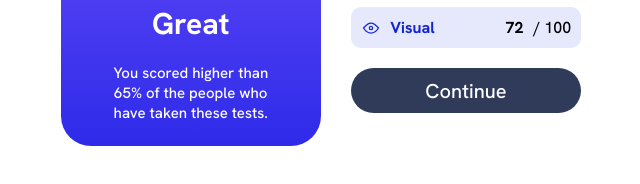
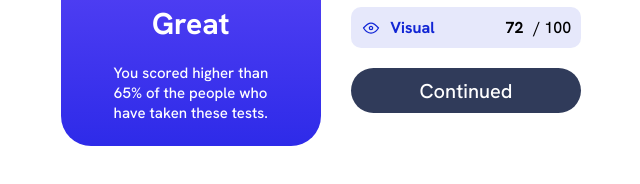
Before and after one commit to Hameedahdevelops/rscm, a plain HTML site: page index.html in a window 1280 px wide. Shown: the part 364-548 px from the top of the page, 314-954 px from the left. Drawn offline with Linux system fonts and the light colour scheme.

Commit message:
struggled commit

```diff
--- a/index.html
+++ b/index.html
@@ -53,7 +53,7 @@
         <span class="words VI"><b>Visual</b></span>
         <span><b>72</b>/ 100</span>
       </section>
-      <button>Continue</button>
+      <button>Continued</button>
     </div>
   </main>
 
```
